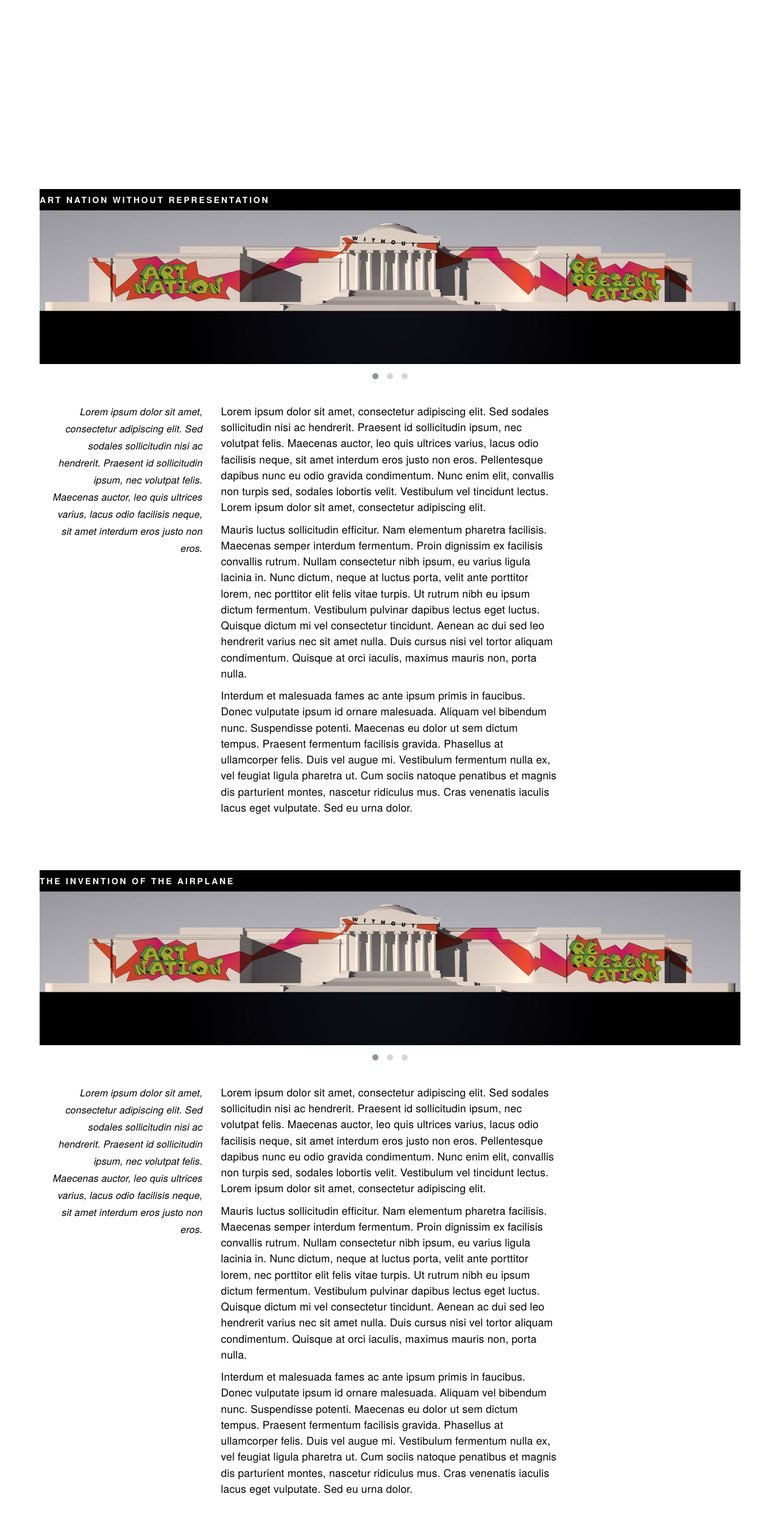
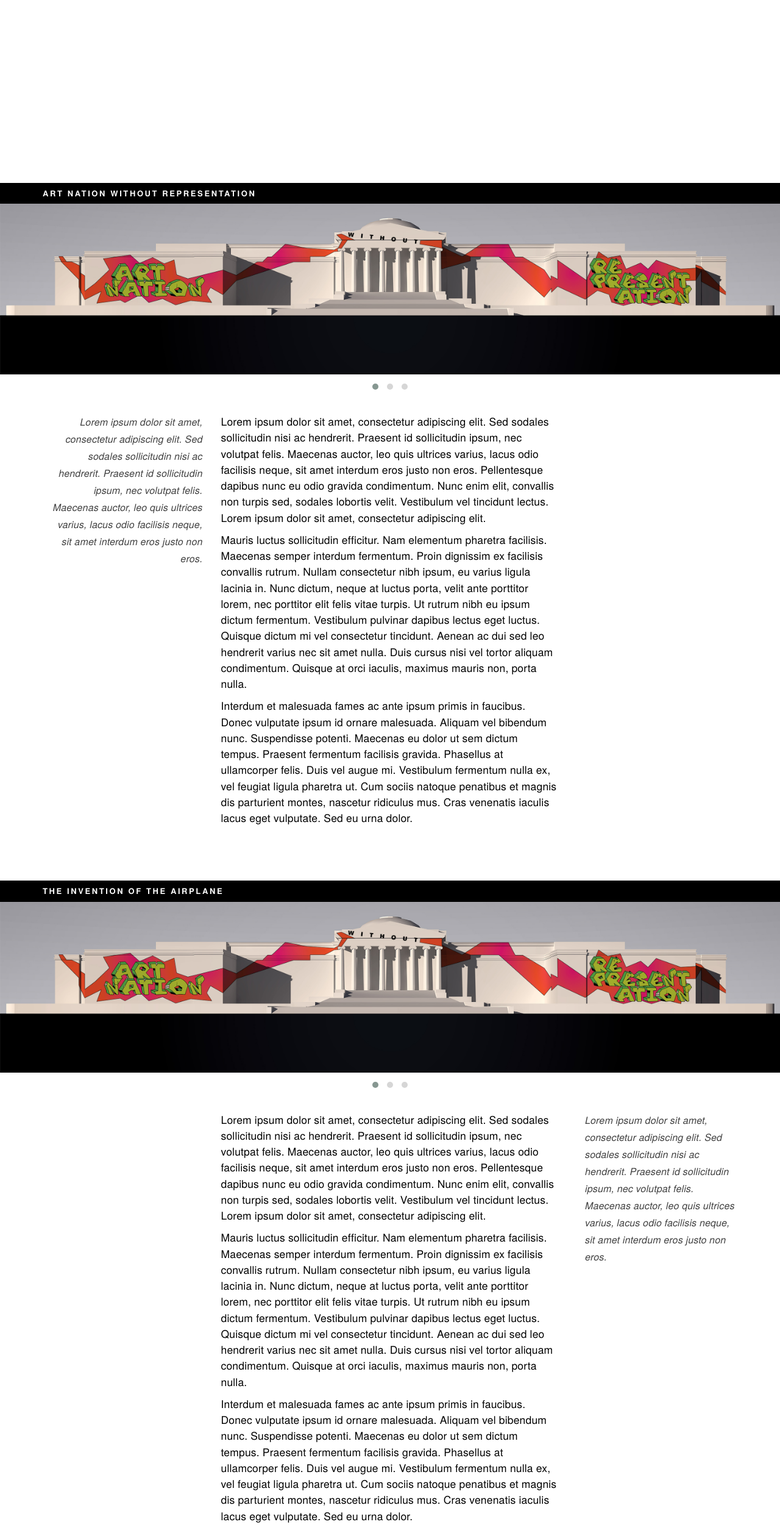
Before and after one commit to carolineportugal/estudioporto, a Jekyll site: the page built from _posts/2016-08-22-typographic-interventions.html, in a window 1280 px wide. Shown: the whole page at 61% size. Built offline with Jekyll 4.4.1, drawn with Linux system fonts in a browser that asks for light colours; nearby versions of some CDN libraries; some web fonts are replaced; before the commit the page ends 2464 px from its top, so only the background shows below that.

Commit message:
building tioa part 2

```diff
--- a/_posts/2016-08-22-typographic-interventions.html
+++ b/_posts/2016-08-22-typographic-interventions.html
@@ -12,8 +12,12 @@ tags:
   <h1 class="hidden-section-name">Typographic Interventions on Architecture</h1>
 
   <div class="building">
-    <div class="container-fluid">
+    <div class="building-intro">
+      <div class="title-container">
+        <div class="container">
           <h5>Art Nation Without Representation</h5>
+        </div>
+      </div>
       <div class="owl-carousel owl-theme">
         <img src="/media/typographic-interventions/nga1.jpg">
         <img src="/media/typographic-interventions/nga2.jpg">
@@ -22,16 +26,16 @@ tags:
     </div>
     <div class="container">
       <div class="row">
-        <div class="col-md-3">
-          <div class="text-info align-right">
-            <p>Lorem ipsum dolor sit amet, consectetur adipiscing elit. Sed sodales sollicitudin nisi ac hendrerit. Praesent id sollicitudin ipsum, nec volutpat felis. Maecenas auctor, leo quis ultrices varius, lacus odio facilisis neque, sit amet interdum eros justo non eros.</p>
-          </div>
-        </div>
-        <div class="col-md-6">
+        <div class="col-md-6 col-md-push-3">
           <div class="text-description">
             <p>Lorem ipsum dolor sit amet, consectetur adipiscing elit. Sed sodales sollicitudin nisi ac hendrerit. Praesent id sollicitudin ipsum, nec volutpat felis. Maecenas auctor, leo quis ultrices varius, lacus odio facilisis neque, sit amet interdum eros justo non eros. Pellentesque dapibus nunc eu odio gravida condimentum. Nunc enim elit, convallis non turpis sed, sodales lobortis velit. Vestibulum vel tincidunt lectus. Lorem ipsum dolor sit amet, consectetur adipiscing elit.</p>
             <p>Mauris luctus sollicitudin efficitur. Nam elementum pharetra facilisis. Maecenas semper interdum fermentum. Proin dignissim ex facilisis convallis rutrum. Nullam consectetur nibh ipsum, eu varius ligula lacinia in. Nunc dictum, neque at luctus porta, velit ante porttitor lorem, nec porttitor elit felis vitae turpis. Ut rutrum nibh eu ipsum dictum fermentum. Vestibulum pulvinar dapibus lectus eget luctus. Quisque dictum mi vel consectetur tincidunt. Aenean ac dui sed leo hendrerit varius nec sit amet nulla. Duis cursus nisi vel tortor aliquam condimentum. Quisque at orci iaculis, maximus mauris non, porta nulla.</p>
             <p>Interdum et malesuada fames ac ante ipsum primis in faucibus. Donec vulputate ipsum id ornare malesuada. Aliquam vel bibendum nunc. Suspendisse potenti. Maecenas eu dolor ut sem dictum tempus. Praesent fermentum facilisis gravida. Phasellus at ullamcorper felis. Duis vel augue mi. Vestibulum fermentum nulla ex, vel feugiat ligula pharetra ut. Cum sociis natoque penatibus et magnis dis parturient montes, nascetur ridiculus mus. Cras venenatis iaculis lacus eget vulputate. Sed eu urna dolor.</p>
+          </div>
+        </div>
+        <div class="col-md-3 col-md-pull-6">
+          <div class="text-info align-right">
+            <p>Lorem ipsum dolor sit amet, consectetur adipiscing elit. Sed sodales sollicitudin nisi ac hendrerit. Praesent id sollicitudin ipsum, nec volutpat felis. Maecenas auctor, leo quis ultrices varius, lacus odio facilisis neque, sit amet interdum eros justo non eros.</p>
           </div>
         </div>
       </div>
@@ -39,8 +43,12 @@ tags:
   </div>
 
   <div class="building">
-    <div class="container-fluid">
+    <div class="building-intro">
+      <div class="title-container">
+        <div class="container">
           <h5>The Invention Of The Airplane</h5>
+        </div>
+      </div>
       <div class="owl-carousel owl-theme">
         <img src="/media/typographic-interventions/nga1.jpg">
         <img src="/media/typographic-interventions/nga2.jpg">
@@ -49,16 +57,16 @@ tags:
     </div>
     <div class="container">
       <div class="row">
-        <div class="col-md-3">
-          <div class="text-info align-right">
-            <p>Lorem ipsum dolor sit amet, consectetur adipiscing elit. Sed sodales sollicitudin nisi ac hendrerit. Praesent id sollicitudin ipsum, nec volutpat felis. Maecenas auctor, leo quis ultrices varius, lacus odio facilisis neque, sit amet interdum eros justo non eros.</p>
-          </div>
-        </div>
-        <div class="col-md-6">
+        <div class="col-md-6 col-md-offset-3">
           <div class="text-description">
             <p>Lorem ipsum dolor sit amet, consectetur adipiscing elit. Sed sodales sollicitudin nisi ac hendrerit. Praesent id sollicitudin ipsum, nec volutpat felis. Maecenas auctor, leo quis ultrices varius, lacus odio facilisis neque, sit amet interdum eros justo non eros. Pellentesque dapibus nunc eu odio gravida condimentum. Nunc enim elit, convallis non turpis sed, sodales lobortis velit. Vestibulum vel tincidunt lectus. Lorem ipsum dolor sit amet, consectetur adipiscing elit.</p>
             <p>Mauris luctus sollicitudin efficitur. Nam elementum pharetra facilisis. Maecenas semper interdum fermentum. Proin dignissim ex facilisis convallis rutrum. Nullam consectetur nibh ipsum, eu varius ligula lacinia in. Nunc dictum, neque at luctus porta, velit ante porttitor lorem, nec porttitor elit felis vitae turpis. Ut rutrum nibh eu ipsum dictum fermentum. Vestibulum pulvinar dapibus lectus eget luctus. Quisque dictum mi vel consectetur tincidunt. Aenean ac dui sed leo hendrerit varius nec sit amet nulla. Duis cursus nisi vel tortor aliquam condimentum. Quisque at orci iaculis, maximus mauris non, porta nulla.</p>
             <p>Interdum et malesuada fames ac ante ipsum primis in faucibus. Donec vulputate ipsum id ornare malesuada. Aliquam vel bibendum nunc. Suspendisse potenti. Maecenas eu dolor ut sem dictum tempus. Praesent fermentum facilisis gravida. Phasellus at ullamcorper felis. Duis vel augue mi. Vestibulum fermentum nulla ex, vel feugiat ligula pharetra ut. Cum sociis natoque penatibus et magnis dis parturient montes, nascetur ridiculus mus. Cras venenatis iaculis lacus eget vulputate. Sed eu urna dolor.</p>
+          </div>
+        </div>
+        <div class="col-md-3">
+          <div class="text-info">
+            <p>Lorem ipsum dolor sit amet, consectetur adipiscing elit. Sed sodales sollicitudin nisi ac hendrerit. Praesent id sollicitudin ipsum, nec volutpat felis. Maecenas auctor, leo quis ultrices varius, lacus odio facilisis neque, sit amet interdum eros justo non eros.</p>
           </div>
         </div>
       </div>
--- a/_sass/_typographic-interventions.scss
+++ b/_sass/_typographic-interventions.scss
@@ -54,26 +54,27 @@ $regular-italic-condensed:'Texgyreheros Condensed Regular Italic', sans-serif;
   font-family:$regular;
   margin:300px 0;
 
-  .container-fluid{
-    margin:0 50px 30px 50px;
+  .building-intro{
+    margin-bottom:30px;
   }
 
   .building{
-    margin-bottom:7rem;
+    margin-bottom:8rem;
+
+    .title-container{
+      background:#000;
+    }
 
     h5{
       font-family:$bold;
       text-transform: uppercase;
-      font-size: 1em;
+      font-size: 13px;
       letter-spacing: 0.2em;
-      margin-bottom:0;
-      padding:1rem 0;
-      background:#000;
       color:#fff;
     }
 
     .text-info{
-      color:#000;
+      color:lighten(#000, 25%);
       font-family:$italic;
       font-size: 16px;
       line-height:1.75em;
```
Lines whose indentation alone changed are shown as unchanged.
